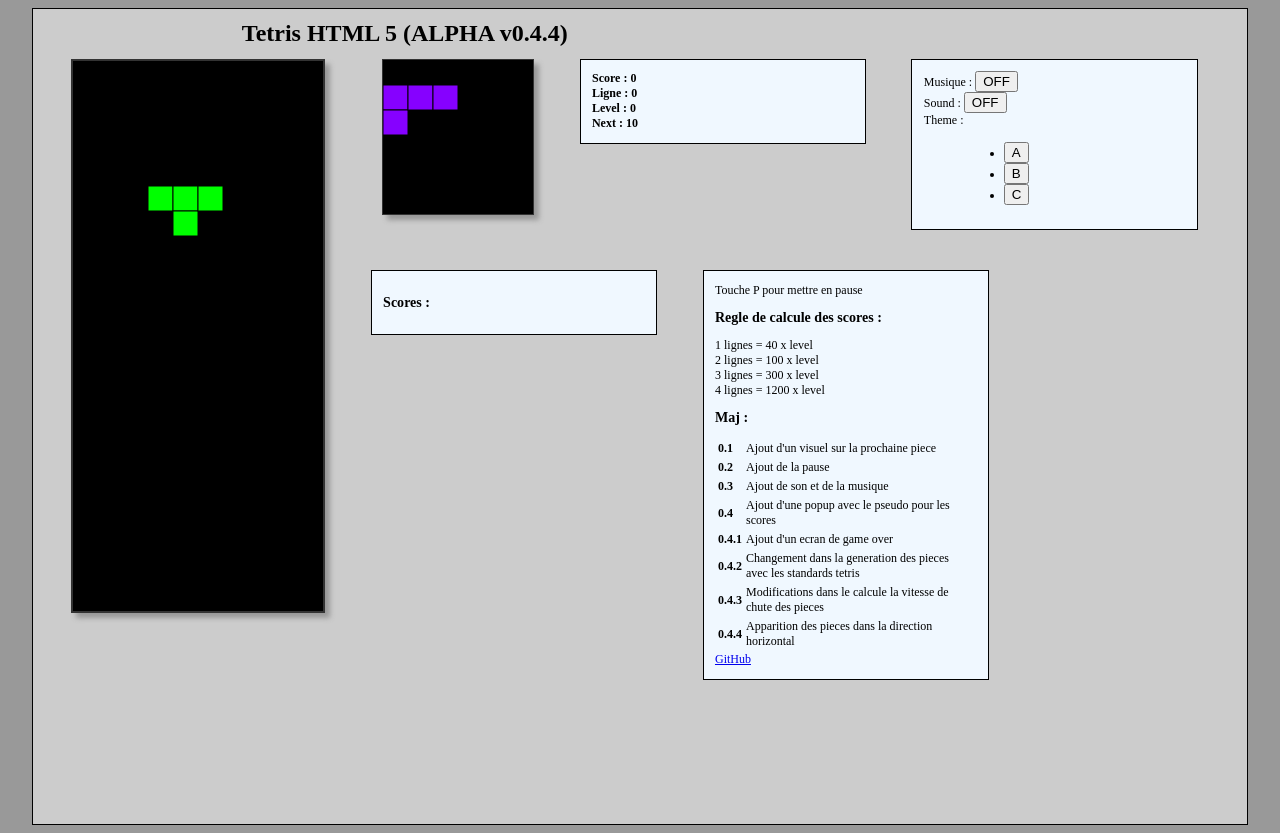
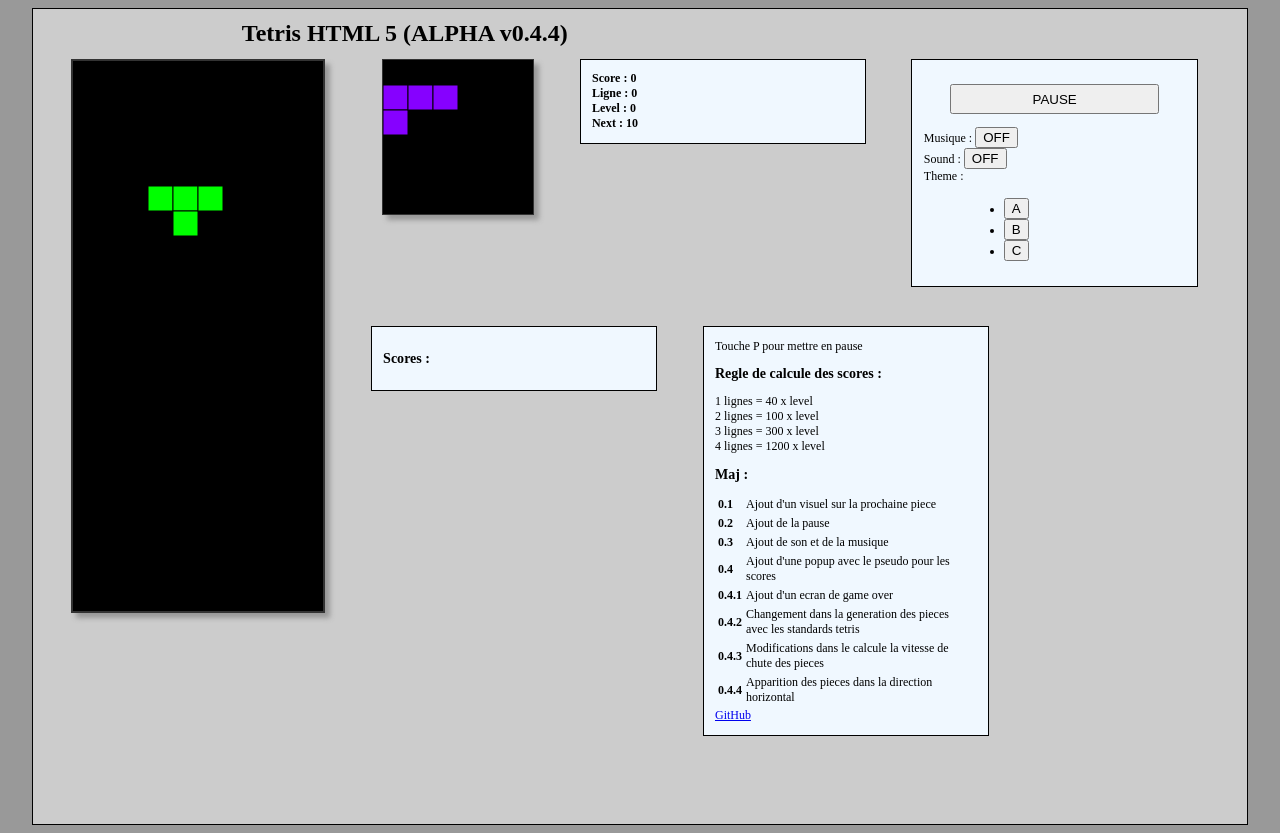
Before and after one commit to bersiroth/tetris, a plain HTML site: page index.html in a window 1280 px wide. Drawn offline with Linux system fonts and the light colour scheme; no server answers.

Commit message:
ajout d'un bonton pause v0.4.5

```diff
--- a/css/style.css
+++ b/css/style.css
@@ -117,12 +117,18 @@ body {
     padding-left: 7px;
 }
 
-#next-piece {
+#next-piece{
     box-shadow: 5px 5px 5px #999;
     border: 1px solid #333;
     float: left;
     background: black;
     margin: 0 0 3.5% 5%;
+}
+
+#pause {
+    margin: 5% 10% ;
+    width: 80%;
+    height: 30px;
 }
 
 #score-jeu div {
--- a/index.html
+++ b/index.html
@@ -26,6 +26,7 @@
             <div id="score-jeu">
             </div>
             <div id="option">
+                <button id='pause' class='pause'>PAUSE</button><br>
                 <label>Musique : </label><button id='musiqueButton'>OFF</button><br>
                 <label>Sound : </label><button id='soundButton'>OFF</button><br>
                 <label>Theme : </label>
```
